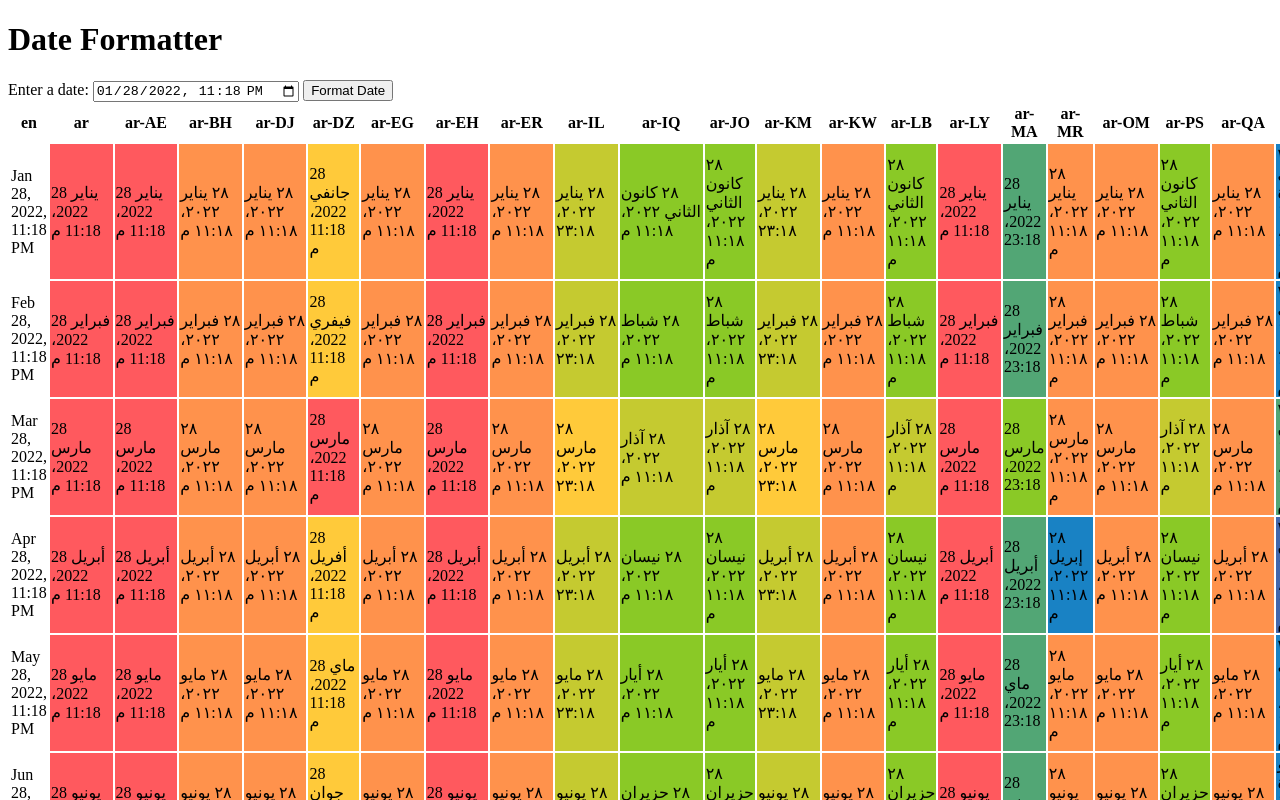
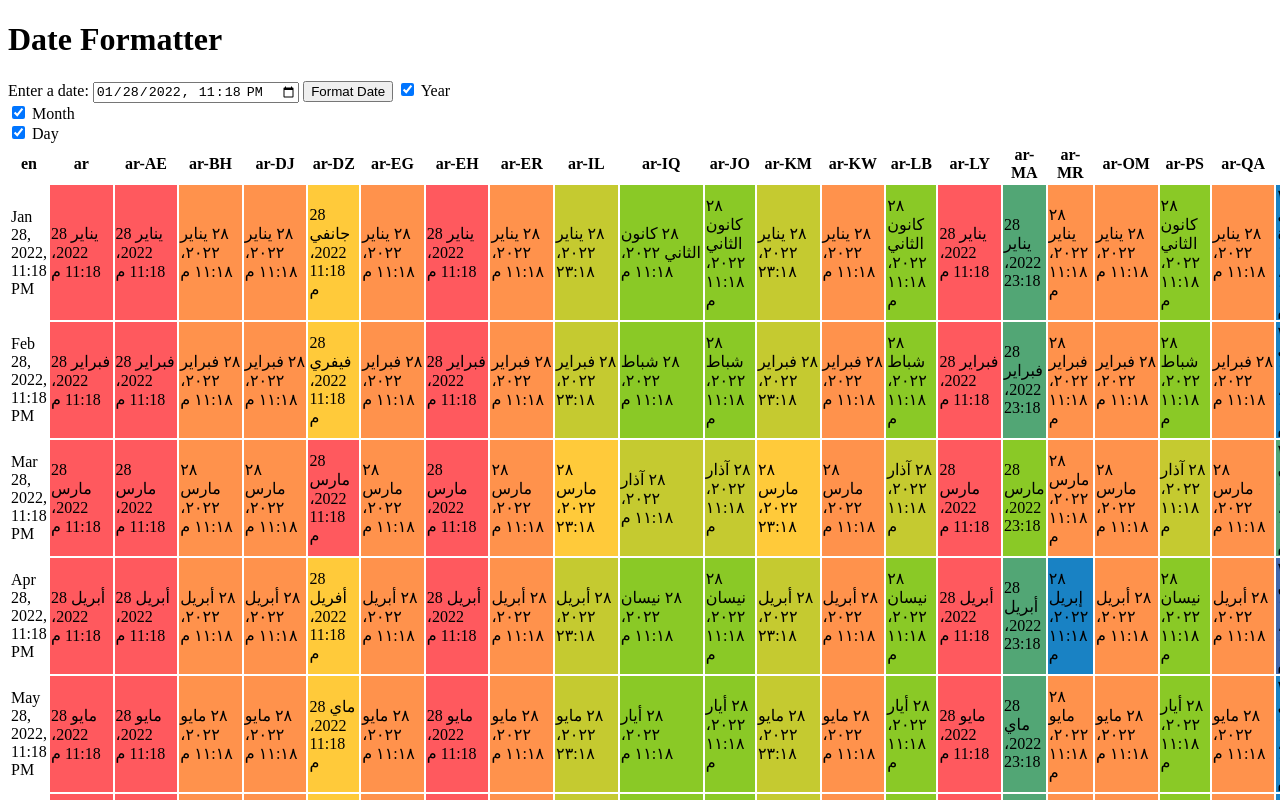
Before and after one commit to kraktus/arabic-datetime-formatter, a website built with Vite: page index.html in a window 1280 px wide. Both pictures are taken after a click on the button "Format Date". Shown: the top 800 px of the page. Built offline with nearby package versions, Linux system fonts and the light colour scheme.

Commit message:
choose to display year/month/day on demand

```diff
--- a/index.html
+++ b/index.html
@@ -5,9 +5,22 @@
   </head>
   <body>
     <h1>Date Formatter</h1>
-    <label for="dateInput">Enter a date:</label>
-    <input type="datetime-local" id="dateTimeInput" value="2022-01-28T23:18" />
-    <button id="formatButton">Format Date</button>
+    <span>
+      <label for="dateInput">Enter a date:</label>
+      <input
+        type="datetime-local"
+        id="dateTimeInput"
+        value="2022-01-28T23:18"
+      />
+      <button id="formatButton">Format Date</button>
+
+      <input type="checkbox" id="year" name="year" value="year" checked />
+      <label for="year">Year</label><br />
+      <input type="checkbox" id="month" name="month" value="month" checked />
+      <label for="month">Month</label><br />
+      <input type="checkbox" id="day" name="day" value="day" checked />
+      <label for="day">Day</label><br />
+    </span>
     <div id="output"></div>
     <script type="module" src="/src/main.ts"></script>
   </body>
--- a/src/main.ts
+++ b/src/main.ts
@@ -101,10 +101,14 @@ function formatInputDate() {
   outputElement.innerHTML = '';
 
   if (dateInput !== '') {
+    // retrieve values from year/month/day checkboxes
+    const yearEl = document.getElementById('year')! as HTMLInputElement;
+    const monthEl = document.getElementById('month')! as HTMLInputElement;
+    const dayEl = document.getElementById('day')! as HTMLInputElement;
     const options: Intl.DateTimeFormatOptions = {
-      year: 'numeric',
-      month: 'short',
-      day: 'numeric',
+      year: yearEl.checked ? 'numeric' : undefined,
+      month: monthEl.checked ? 'short' : undefined,
+      day: dayEl.checked ? 'numeric' : undefined,
       hour: 'numeric',
       minute: 'numeric',
     };
```
